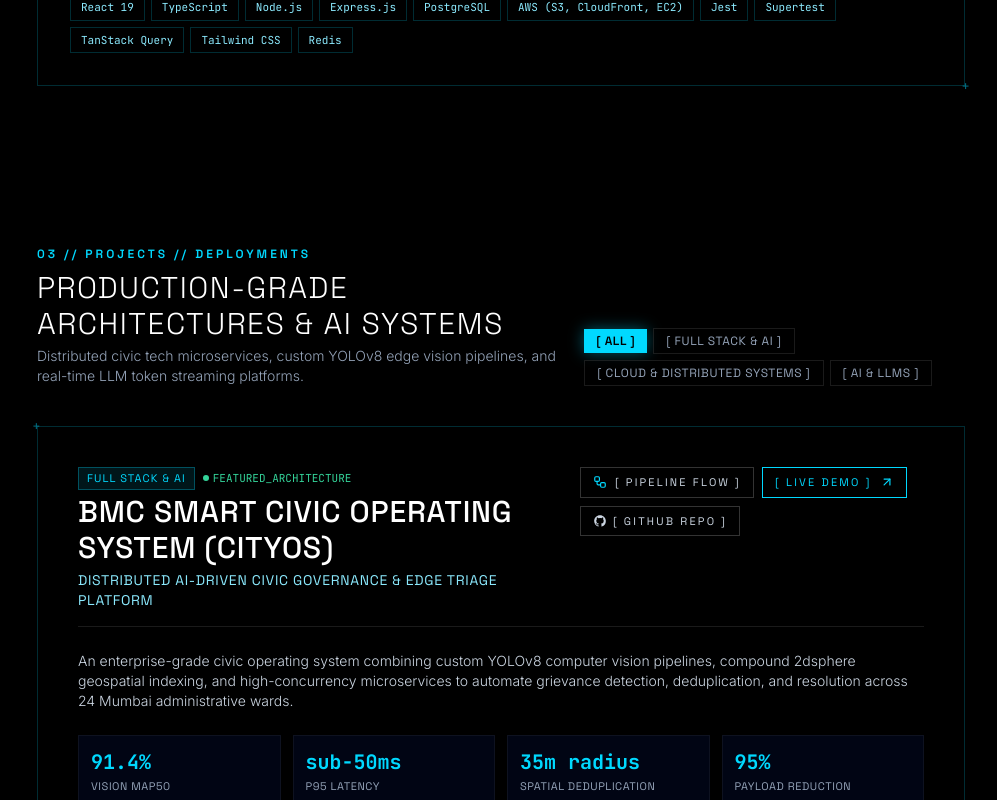
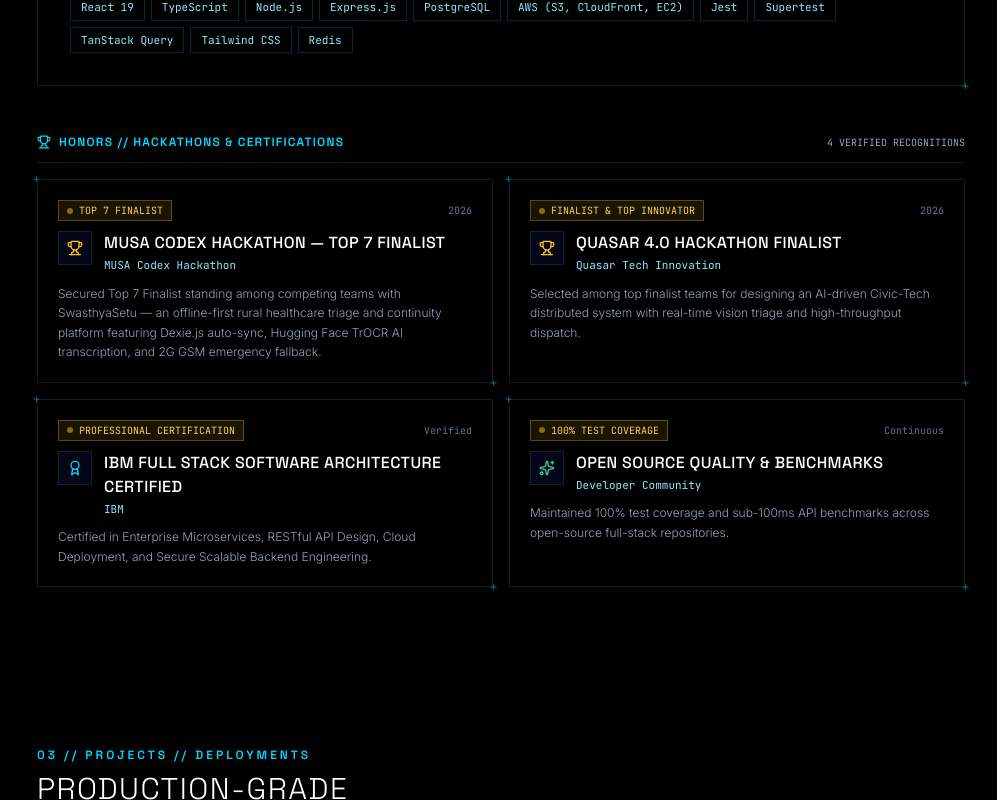
Before and after one commit to nikhilthange/nikhil-portfolio, a React (Vite) app: page / in a window 1280 px wide. Shown: the part 2480-3280 px from the top of the page, without its empty margins (283-1280 px from the left). Built offline with nearby package versions, Linux system fonts and the light colour scheme.

Commit message:
feat: highlight MUSA Codex Hackathon Top 7 Finalist for SwasthyaSetu

```diff
--- a/src/components/Experience.tsx
+++ b/src/components/Experience.tsx
@@ -1,6 +1,6 @@
 import React from 'react';
-import { Calendar, MapPin } from 'lucide-react';
-import { WORK_EXPERIENCE } from '../data/portfolioData';
+import { Calendar, MapPin, Trophy, Award, Sparkles } from 'lucide-react';
+import { WORK_EXPERIENCE, ACHIEVEMENTS } from '../data/portfolioData';
 
 export const Experience: React.FC = () => {
   return (
@@ -110,6 +110,70 @@ export const Experience: React.FC = () => {
           </div>
         ))}
       </div>
+
+      {/* Honors, Hackathons & Professional Certifications */}
+      <div className="mt-10 sm:mt-12 space-y-4">
+        <div className="flex flex-col sm:flex-row sm:items-center justify-between gap-2 pb-3 border-b border-white/10">
+          <div className="text-[10px] sm:text-xs font-space tracking-widest text-[#00D9FF] uppercase font-semibold flex items-center gap-2">
+            <Trophy className="w-3.5 h-3.5 text-[#00D9FF]" />
+            <span>HONORS // HACKATHONS & CERTIFICATIONS</span>
+          </div>
+          <span className="text-[10px] font-mono text-slate-400">
+            {ACHIEVEMENTS.length} VERIFIED RECOGNITIONS
+          </span>
+        </div>
+
+        <div className="grid grid-cols-1 md:grid-cols-2 gap-4">
+          {ACHIEVEMENTS.map((ach) => {
+            const isTrophy = ach.icon === 'Trophy';
+            const isAward = ach.icon === 'Award';
+            return (
+              <div
+                key={ach.id}
+                className="p-4 sm:p-5 bg-black/80 border border-white/10 hover:border-[#00D9FF]/40 transition-all duration-300 corner-crosshair flex flex-col justify-between space-y-3"
+              >
+                <div className="space-y-2.5">
+                  <div className="flex items-center justify-between gap-2">
+                    <span className="px-2 py-0.5 text-[10px] font-mono uppercase bg-amber-400/10 border border-amber-400/30 text-amber-300 flex items-center gap-1.5">
+                      <span className="w-1.5 h-1.5 rounded-full bg-amber-400 animate-pulse" />
+                      {ach.badge}
+                    </span>
+                    {ach.date && (
+                      <span className="text-[10px] font-mono text-slate-500">
+                        {ach.date}
+                      </span>
+                    )}
+                  </div>
+
+                  <div className="flex items-start gap-3">
+                    <div className="p-2 bg-slate-950 border border-white/10 shrink-0 text-[#00D9FF]">
+                      {isTrophy ? (
+                        <Trophy className="w-4 h-4 text-amber-400" />
+                      ) : isAward ? (
+                        <Award className="w-4 h-4 text-[#00D9FF]" />
+                      ) : (
+                        <Sparkles className="w-4 h-4 text-emerald-400" />
+                      )}
+                    </div>
+                    <div>
+                      <h4 className="text-sm sm:text-base font-space font-medium text-white tracking-wide uppercase leading-snug">
+                        {ach.title}
+                      </h4>
+                      <div className="text-[11px] font-mono text-[#8BE9FD] mt-0.5">
+                        {ach.issuer}
+                      </div>
+                    </div>
+                  </div>
+
+                  <p className="text-xs text-slate-400 font-light leading-relaxed">
+                    {ach.description}
+                  </p>
+                </div>
+              </div>
+            );
+          })}
+        </div>
+      </div>
     </section>
   );
 };
--- a/src/components/Resume.tsx
+++ b/src/components/Resume.tsx
@@ -140,7 +140,7 @@ export const Resume: React.FC = () => {
             <div className="space-y-0.5 text-xs">
               <span className="font-space font-medium text-white block">Experience & Honors</span>
               <span className="text-slate-400 font-light text-[11px] leading-relaxed">
-                SDE Intern at Chitralai • Quasar Hackathon Finalist • IBM Certified
+                SDE Intern at Chitralai • Top 7 MUSA Codex • Quasar Finalist • IBM Certified
               </span>
             </div>
           </div>
--- a/src/data/portfolioData.ts
+++ b/src/data/portfolioData.ts
@@ -136,11 +136,11 @@ export const FEATURED_PROJECTS: Project[] = [
     id: "swastyasetu",
     title: "SwasthyaSetu | Rural Healthcare Continuity & Referral Layer",
     subtitle: "Offline-First Distributed Sync, Hugging Face TrOCR & 2G GSM Fallback",
-    description: "A mission-critical offline-first healthcare continuity platform connecting rural Primary Health Centres (PHCs) and district hospitals. Guarantees zero referral loss during broadband blackouts through Dexie.js (IndexedDB) local queueing, idempotent auto-sync to PostgreSQL/Prisma backends, Hugging Face TrOCR prescription extraction, and ≤160-char 2G SMS emergency fallback.",
+    description: "A mission-critical offline-first healthcare continuity platform engineered for the MUSA Codex Hackathon (Top 7 Finalist), connecting rural Primary Health Centres (PHCs) and district hospitals. Guarantees zero referral loss during broadband blackouts through Dexie.js (IndexedDB) local queueing, idempotent auto-sync to PostgreSQL/Prisma backends, Hugging Face TrOCR prescription extraction, and ≤160-char 2G SMS emergency fallback.",
     category: "Full Stack & AI",
     featured: true,
-    badge: "HACKATHON INNOVATION",
-    collaborators: "Team Project with Aniket Vishwakarma",
+    badge: "TOP 7 FINALIST • MUSA CODEX",
+    collaborators: "Team Project with Aniket Vishwakarma (MUSA Codex Hackathon)",
     technologies: [
       "React 19", "TypeScript", "Node.js", "Express.js", "PostgreSQL", "Prisma ORM",
       "Dexie.js (IndexedDB)", "Hugging Face TrOCR", "Tailwind CSS", "JWT RBAC", "RESTful APIs", "GSM SMS Engine"
@@ -154,6 +154,7 @@ export const FEATURED_PROJECTS: Project[] = [
       { label: "Care Roles", value: "4 Multi-Tenant" }
     ],
     highlights: [
+      "MUSA Codex Hackathon Top 7 Finalist: Awarded Top 7 finish among competing engineering teams for architecting a resilient offline triage and referral data pipeline that operates reliably during zero-broadband rural blackouts.",
       "Offline-First Dexie.js Persistence: Engineered client-side IndexedDB caching via Dexie.js, guaranteeing zero data loss for patient vitals, emergency STEMI referrals, and clinical notes during rural broadband outages.",
       "Server-Side Deduplication & Auto-Sync: Architected an idempotent background sync protocol (event_id hashing) reconciling local device records into PostgreSQL via Prisma ORM as soon as network connectivity is restored.",
       "Hugging Face TrOCR Vision Pipeline: Integrated TrOCR transformer model for transcribing handwritten medical prescriptions and discharge summaries with human-in-the-loop split-screen clinician review.",
@@ -419,6 +420,15 @@ export const SKILL_CATEGORIES: SkillCategory[] = [
 
 export const ACHIEVEMENTS: Achievement[] = [
   {
+    id: "musa-codex",
+    title: "MUSA Codex Hackathon — Top 7 Finalist",
+    issuer: "MUSA Codex Hackathon",
+    description: "Secured Top 7 Finalist standing among competing teams with SwasthyaSetu — an offline-first rural healthcare triage and continuity platform featuring Dexie.js auto-sync, Hugging Face TrOCR AI transcription, and 2G GSM emergency fallback.",
+    badge: "Top 7 Finalist",
+    icon: "Trophy",
+    date: "2026"
+  },
+  {
     id: "quasar",
     title: "Quasar 4.0 Hackathon Finalist",
     issuer: "Quasar Tech Innovation",
@@ -521,7 +531,7 @@ export const CLI_COMMANDS: Record<string, string | { title: string; output: stri
       "1. [CityOS] BMC Smart Civic Operating System",
       "   - YOLOv8 (91.4% mAP50), PM2 500+ req/s, 2dsphere GIS deduplication, React 19 PWA",
       "   - Demo: https://smart-civic-pi.vercel.app",
-      "2. [SwasthyaSetu] Offline-First Rural Healthcare Continuity Layer (Hackathon Project)",
+      "2. [SwasthyaSetu] Offline-First Rural Healthcare Continuity Layer (MUSA Codex Hackathon — Top 7 Finalist)",
       "   - Dexie.js IndexedDB, 0% data loss sync, Hugging Face TrOCR, PostgreSQL & Prisma, 2G SMS Fallback",
       "   - Team: Nikhil Thange & Aniket Vishwakarma",
       "   - Demo: https://swastyasetu-three.vercel.app | Repo: https://github.com/aniketvishwakarma-11/Swastyasetu",
@@ -552,8 +562,8 @@ export const CLI_COMMANDS: Record<string, string | { title: string; output: stri
   "swastyasetu": {
     title: "SwasthyaSetu — Offline-First Rural Healthcare Continuity Layer",
     output: [
-      "Role: Full Stack & Systems Architecture (Hackathon Project)",
-      "Team: Nikhil Thange & Aniket Vishwakarma",
+      "Hackathon: MUSA Codex Hackathon (Top 7 Finalist Standing)",
+      "Role: Full Stack & Systems Architecture (Team Project with Aniket Vishwakarma)",
       "Core Innovation: 100% offline-first referral survival with Dexie.js (IndexedDB) & auto-reconnect sync",
       "AI Pipeline: Hugging Face TrOCR vision transformer transcribes cursive handwritten medical prescriptions",
       "Emergency Fallback: ≤160-character compressed GSM SMS transport payload for zero-connectivity zones",
```
Also changed, not shown: 1 other file (tests, documents, lock files or other folders).
